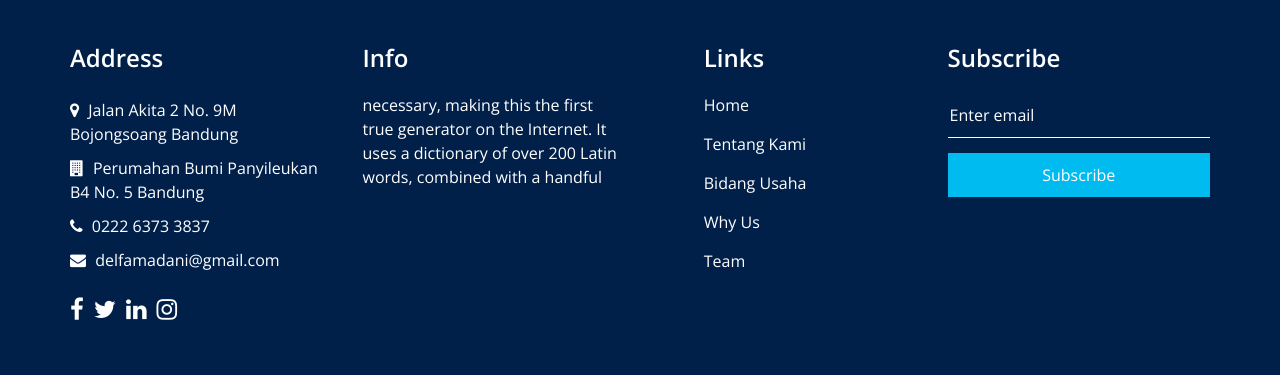
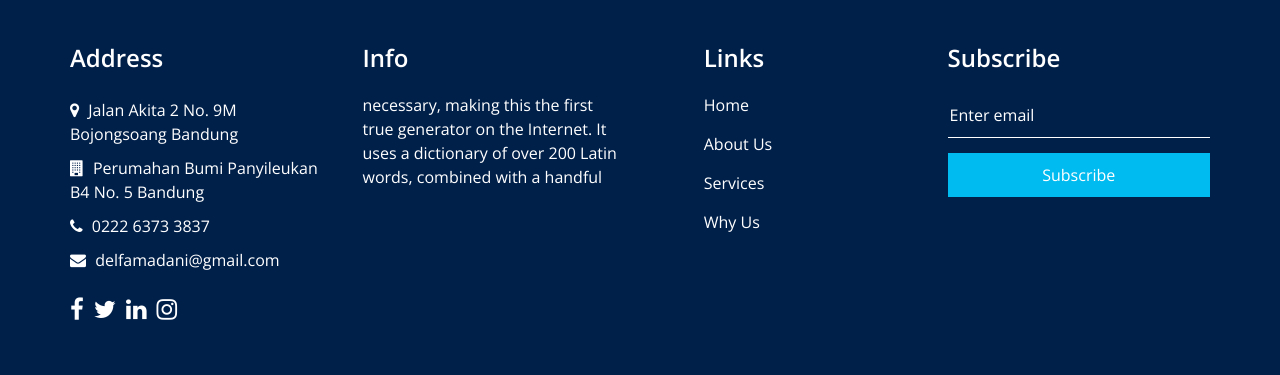
Before and after one commit to sitihaerani/project-company-profile, a PHP site: page /index.php in a window 1280 px wide. Shown: the part 4621-4996 px from the top of the page. Run offline with PHP 8.4, Linux system fonts and the light colour scheme; some libraries are stand-ins or nearby versions.

Commit message:
Mengedit footer bagian Links

```diff
--- a/layout/footer.php
+++ b/layout/footer.php
@@ -54,11 +54,10 @@
             <div class="info_link_box">
               <h4>Links</h4>
               <div class="info_links">
-                <a class="active" href="index.html"> Home </a>
-                <a class="" href="about.html"> Tentang Kami </a>
-                <a class="" href="service.html"> Bidang Usaha </a>
-                <a class="" href="why.html"> Why Us </a>
-                <a class="" href="team.html"> Team </a>
+                <a class="active" href="index.php"> Home </a>
+                <a class="" href="about.php"> About Us </a>
+                <a class="" href="service.php"> Services </a>
+                <a class="" href="why.php"> Why Us </a>
               </div>
             </div>
           </div>
```
